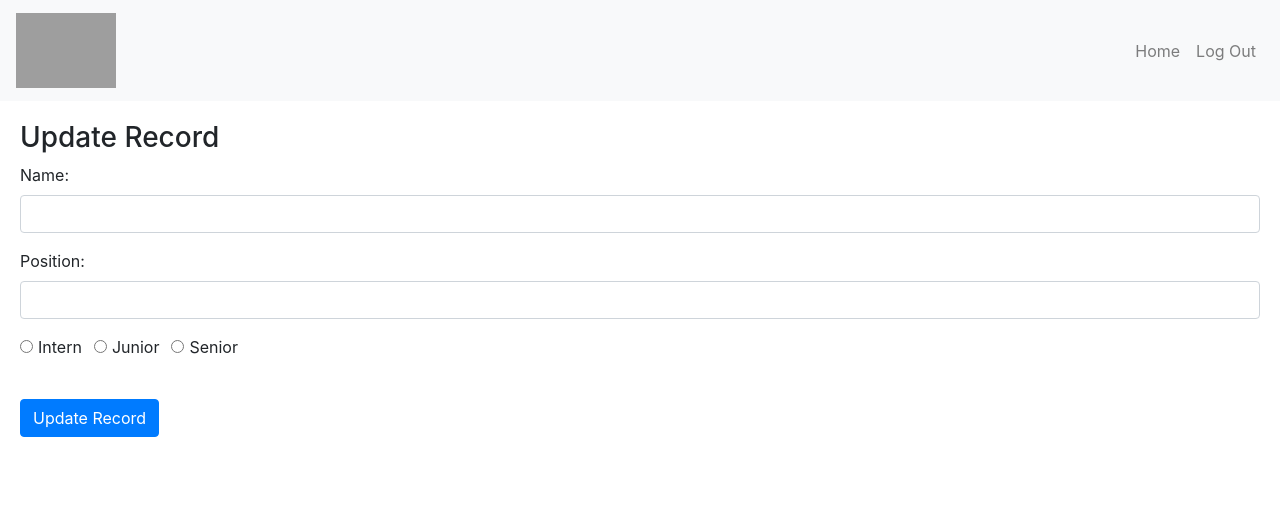
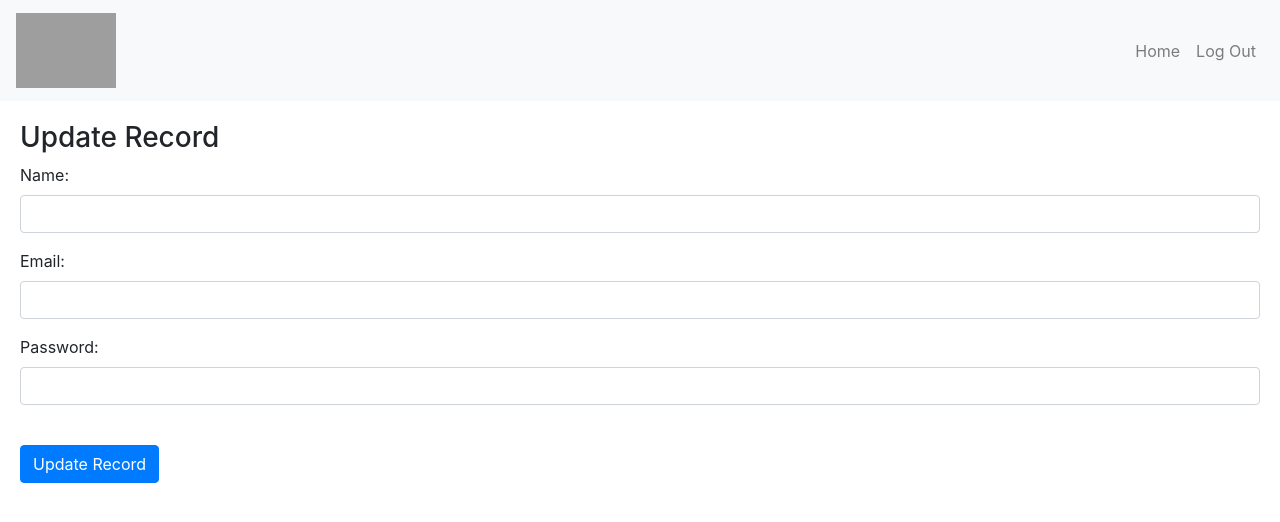
Before and after one commit to Darrel-Koh/Bulls-AI, a React (Create React App) app in the folder mern/client/: page /edit/1 in a window 1280 px wide. Shown: the top 522 px of the page. Built offline with nearby package versions, Linux system fonts and the light colour scheme; no server answers; grey boxes are pictures that could not be loaded.

Commit message:
Update App.js and add edit2.js component

```diff
--- a/mern/client/src/App.js
+++ b/mern/client/src/App.js
@@ -6,7 +6,8 @@ import { Route, Routes } from "react-router-dom";
 // We import all the components we need in our app
 import Navbar from "./components/navbar";
 import RecordList from "./components/recordList";
-import Edit from "./components/edit";
+// import Edit from "./components/edit";
+import Edit from "./components/edit2";
 import Create from "./components/create";
 import LoginPage from "./components/loginPage";
 import MainPage from "./components/mainPage";
--- /dev/null
+++ b/mern/client/src/components/edit2.js
@@ -0,0 +1,114 @@
+import React, { useState, useEffect } from "react";
+import { useParams, useNavigate } from "react-router";
+
+export default function Edit() {
+  const [form, setForm] = useState({
+    name: "",
+    position: "",
+    password: "", // Change 'level' to 'password'
+    records: [],
+  });
+ const params = useParams();
+ const navigate = useNavigate();
+
+ useEffect(() => {
+   async function fetchData() {
+     const id = params.id.toString();
+     const response = await fetch(`http://localhost:5050/user/${params.id.toString()}`);
+
+     if (!response.ok) {
+       const message = `An error has occurred: ${response.statusText}`;
+       window.alert(message);
+       return;
+     }
+
+     const record = await response.json();
+     if (!record) {
+       window.alert(`Record with id ${id} not found`);
+       navigate("/");
+       return;
+     }
+
+     setForm(record);
+   }
+
+   fetchData();
+
+   return;
+ }, [params.id, navigate]);
+
+ // These methods will update the state properties.
+ function updateForm(value) {
+   return setForm((prev) => {
+     return { ...prev, ...value };
+   });
+ }
+
+ async function onSubmit(e) {
+  e.preventDefault();
+  const editedPerson = {
+    first_name: form.first_name,
+    email: form.email,
+    password: form.password, // Change 'level' to 'password'
+  };
+
+   // This will send a post request to update the data in the database.
+   await fetch(`http://localhost:5050/user/${params.id}`, {
+     method: "PATCH",
+     body: JSON.stringify(editedPerson),
+     headers: {
+       'Content-Type': 'application/json'
+     },
+   });
+
+   navigate("/");
+ }
+
+ // This following section will display the form that takes input from the user to update the data.
+ return (
+   <div>
+     <h3>Update Record</h3>
+     <form onSubmit={onSubmit}>
+       <div className="form-group">
+         <label htmlFor="name">Name: </label>
+         <input
+           type="text"
+           className="form-control"
+           id="name"
+           value={form.first_name}
+           onChange={(e) => updateForm({ first_name: e.target.value })}
+         />
+       </div>
+       <div className="form-group">
+         <label htmlFor="position">Email: </label>
+         <input
+           type="text"
+           className="form-control"
+           id="position"
+           value={form.email}
+           onChange={(e) => updateForm({ email: e.target.value })}
+         />
+       </div>
+       <div className="form-group">
+        <label htmlFor="password">Password: </label>
+            <input
+              type="password"
+              className="form-control"
+              id="password"
+              value={form.password}
+              onChange={(e) => updateForm({ password: e.target.value })}
+            />
+       </div>
+       <br />
+
+       <div className="form-group">
+         <input
+           type="submit"
+           value="Update Record"
+           className="btn btn-primary"
+         />
+       </div>
+     </form>
+   </div>
+ );
+}
```
Also changed, not shown: 1 other file (tests, documents, lock files or other folders).
